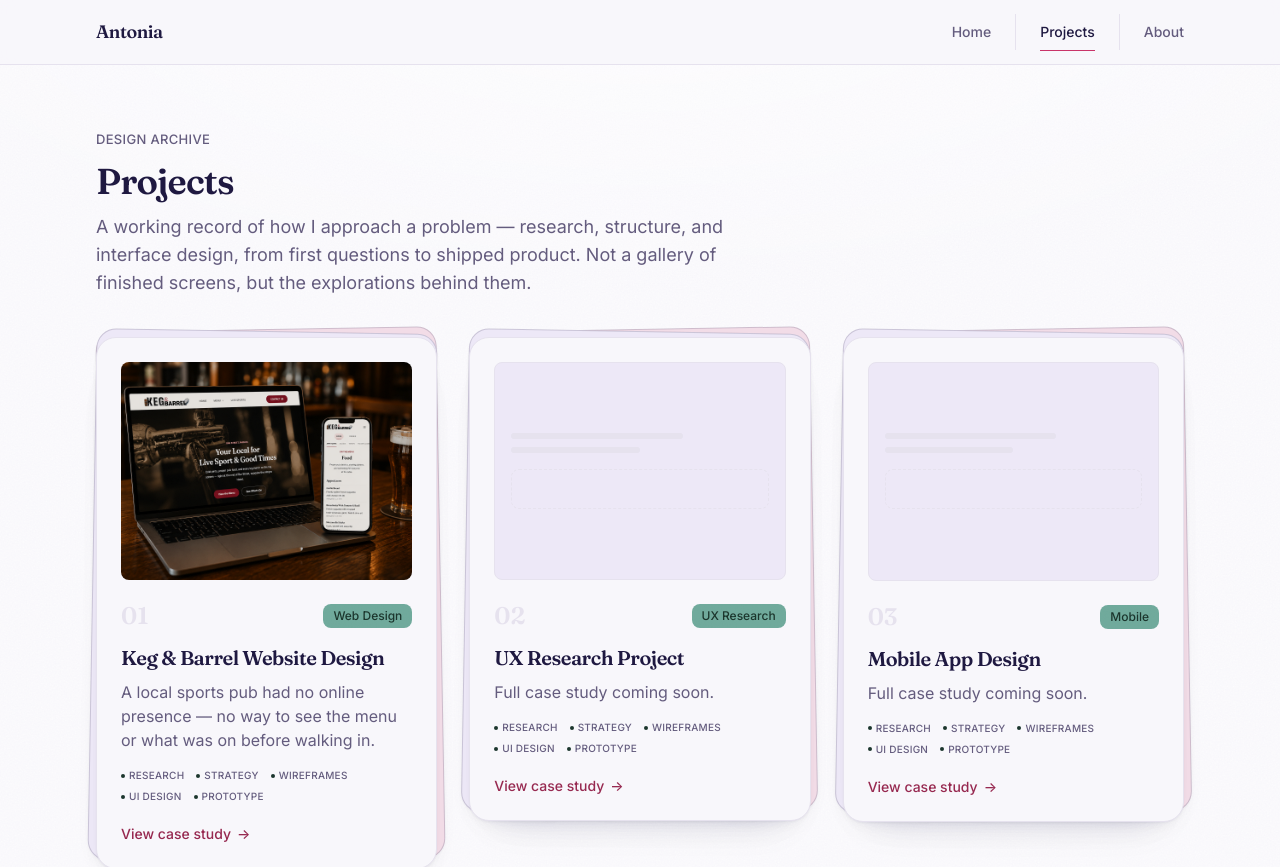
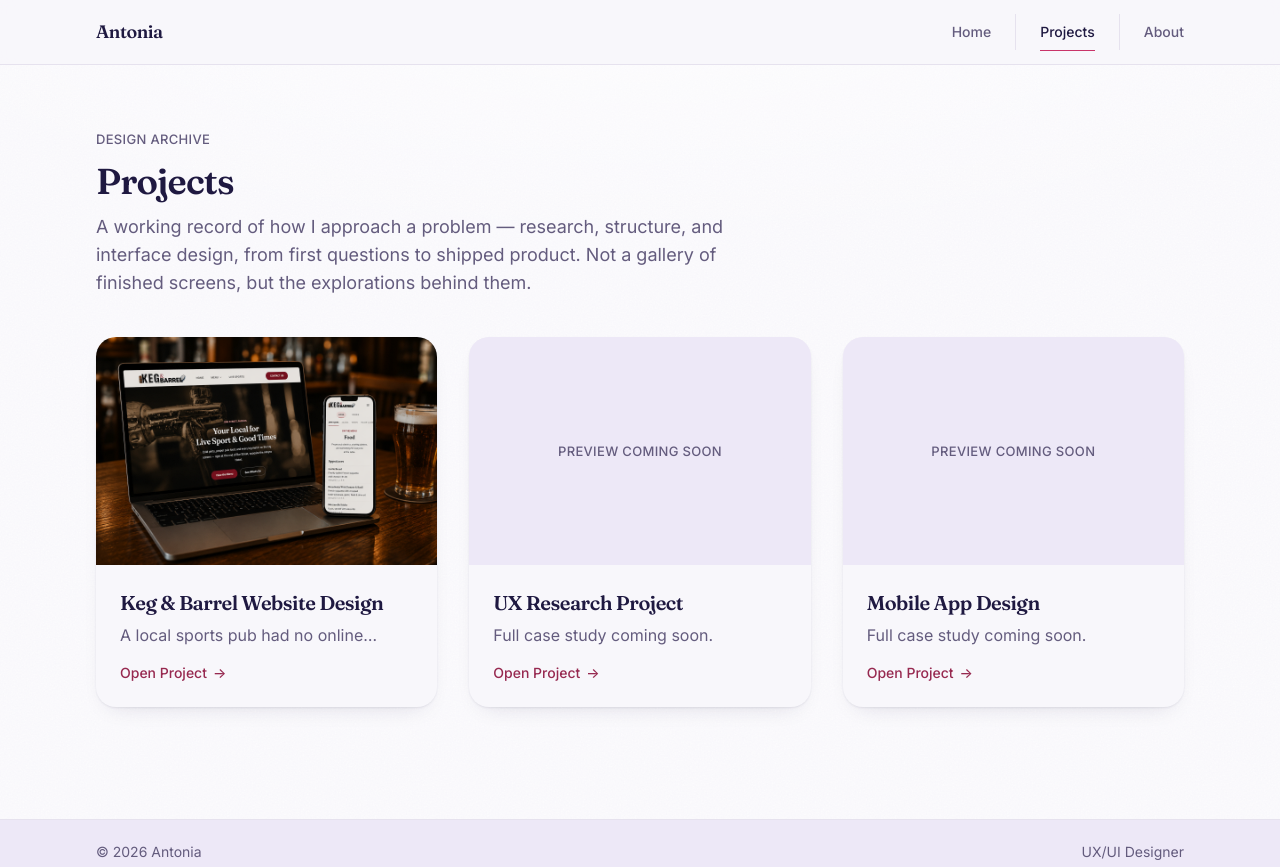
Before and after one commit to antoniaafx/antoniaafx.github.io, a React (Vite) app: page /projects in a window 1280 px wide. Shown: the top 867 px of the page. Built offline with nearby package versions, Linux system fonts and the light colour scheme.

Commit message:
Update ProjectCard.jsx

```diff
--- a/src/components/ProjectCard.jsx
+++ b/src/components/ProjectCard.jsx
@@ -1,128 +1,75 @@
 import { Link } from 'react-router-dom'
 
-// Same 5-stage methodology on every card — a consistent "how I work" badge
-// row, not a per-project claim about which stages were actually documented
-// for that specific project (several of these cards don't have a full case
-// study yet, so nothing here asserts project-specific facts).
-const PROCESS_STAGES = ['Research', 'Strategy', 'Wireframes', 'UI Design', 'Prototype']
-
-function ProjectCard({ index = 0, id, title, description, problemStatement, heroImage, category }) {
-  const number = String(index + 1).padStart(2, '0')
+// A pivot away from the "physical file" language of the previous few
+// passes — no folder tab, no stacked sheets, no resting-state tilt. This
+// reads as an editorial cover instead: a calm, evenly-aligned grid where
+// the only physicality comes from proportion and a refined shadow, not
+// from a permanently skewed card. Rotation now only happens as a hover
+// micro-interaction (see the article's own hover:/focus-within: classes
+// below), not as a fixed per-card identity.
+//
+// Reduced to exactly what was asked for — image, title, one line, "Open
+// Project →" — nothing else. The project number, category tab, and every
+// other field this card used to carry now live only on the case study
+// page itself.
+function ProjectCard({ id, title, description, problemStatement, heroImage }) {
+  const summary = problemStatement || description
 
   return (
-    // Two paper sheets behind the card. Root cause of the last pass not
-    // reading as visible: this wrapper was `relative` with no z-index, so
-    // it never established its own stacking context — the sheets'
-    // negative z-index was being compared against ancestors far beyond
-    // this card (Section backgrounds, sibling grid cells), not reliably
-    // "just behind" it. Fixed with an explicit, self-contained hierarchy:
-    // the wrapper gets `relative z-0` (an explicit, non-auto z-index is
-    // what actually creates a stacking context — `relative` alone does
-    // not), and every layer inside it uses positive z-index (0/1/2)
-    // scoped to that one context, so paint order is guaranteed regardless
-    // of what's around it in the grid. `overflow-visible` is explicit
-    // too, even though nothing here currently clips it.
-    //
-    // Sheets/card all respond to one named hover group (`group/file`, on
-    // this wrapper) rather than the article's own unnamed `group` (kept
-    // only for its existing image-zoom effect), since the sheets are the
-    // article's siblings, not descendants of it. `group-focus-within/file:`
-    // mirrors every `group-hover/file:` state so keyboard focus on the
-    // "View case study" link reveals the same effect hover does. Sheets
-    // are `pointer-events-none` and stay well inside the grid's own
-    // gap-8, so nothing here can be clicked, shift layout, or overlap a
-    // neighbouring card.
-    <div className="group/file relative z-0 overflow-visible">
-      {/* Back sheet — a pale purple tint (accent-soft), already used
-          elsewhere in the palette (::selection, skill badges) rather than
-          a new colour. Border is ink-muted at partial opacity, not the
-          near-invisible `line` token — paper-on-paper needs a visible
-          edge, not just a fill-colour difference, to actually read as a
-          separate sheet.
-          Horizontal offset kept deliberately small — the grid's own
-          gap-8 is what has to absorb it on both sides of every card, and
-          rotation expands a tall rectangle's *visual* bounding box well
-          beyond its raw translate value, so even a modest horizontal
-          number was reading as more crowding than the px suggested. The
-          reveal leans vertical instead: pages stacked behind a file
-          naturally peek out upward more than sideways anyway, so this is
-          the more accurate version of the metaphor, not a compromise. */}
-      <span
-        aria-hidden="true"
-        className="pointer-events-none absolute inset-0 z-0 translate-x-0.5 -translate-y-1 rounded-panel border border-ink-muted/25 bg-accent-soft shadow-soft transition-transform duration-300 [transition-timing-function:cubic-bezier(0.16,1,0.3,1)] lg:translate-x-1 lg:-translate-y-2 lg:-rotate-1 group-hover/file:translate-x-1 group-hover/file:-translate-y-2 group-focus-within/file:translate-x-1 group-focus-within/file:-translate-y-2 lg:group-hover/file:translate-x-1.5 lg:group-hover/file:-translate-y-4 lg:group-hover/file:-rotate-2 lg:group-focus-within/file:translate-x-1.5 lg:group-focus-within/file:-translate-y-4 lg:group-focus-within/file:-rotate-2"
-      />
-      {/* Middle sheet — a warmer/darker off-white (paper-muted), same
-          border treatment and same reduced-horizontal/vertical-led
-          reasoning as the back sheet. */}
-      <span
-        aria-hidden="true"
-        className="pointer-events-none absolute inset-0 z-[1] -translate-x-0.5 -translate-y-0.5 rounded-panel border border-ink-muted/25 bg-paper-muted shadow-soft transition-transform duration-300 [transition-timing-function:cubic-bezier(0.16,1,0.3,1)] lg:-translate-x-1 lg:-translate-y-1.5 lg:rotate-1 group-hover/file:-translate-x-1 group-hover/file:-translate-y-1.5 group-focus-within/file:-translate-x-1 group-focus-within/file:-translate-y-1.5 lg:group-hover/file:-translate-x-1.5 lg:group-hover/file:-translate-y-3 lg:group-hover/file:rotate-2 lg:group-focus-within/file:-translate-x-1.5 lg:group-focus-within/file:-translate-y-3 lg:group-focus-within/file:rotate-2"
-      />
-
-      <article className="group relative z-[2] rounded-panel border border-line bg-paper p-6 shadow-soft transition-[transform,box-shadow] duration-300 [transition-timing-function:cubic-bezier(0.16,1,0.3,1)] hover:shadow-lifted group-hover/file:-translate-y-1 group-hover/file:shadow-lifted group-focus-within/file:-translate-y-1 group-focus-within/file:shadow-lifted">
+    // The article is the whole object now — no outer wrapper needed once
+    // there's no separate tab/sheet elements to keep in sync with it.
+    // Its own hover:/focus-within: (not a `group-hover` from a parent)
+    // drive the lift/rotate/shadow directly, since this element itself
+    // is what's hovered or focused-within. `overflow-hidden` is what
+    // makes the image sit full-bleed at the top while still respecting
+    // the card's own rounded corners.
+    <article className="group relative overflow-hidden rounded-panel bg-paper shadow-[0_1px_2px_rgba(30,24,64,0.08),0_10px_24px_-14px_rgba(30,24,64,0.18)] transition-[transform,box-shadow] duration-300 [transition-timing-function:cubic-bezier(0.16,1,0.3,1)] hover:-translate-y-1 hover:rotate-[1.5deg] hover:shadow-[0_4px_10px_rgba(30,24,64,0.1),0_26px_44px_-18px_rgba(30,24,64,0.26)] focus-within:-translate-y-1 focus-within:rotate-[1.5deg] focus-within:shadow-[0_4px_10px_rgba(30,24,64,0.1),0_26px_44px_-18px_rgba(30,24,64,0.26)]">
       {heroImage ? (
-          <div className="mb-5 aspect-[4/3] overflow-hidden rounded-control bg-paper-muted">
+        // Full-bleed, edge to edge — a cover image, not a thumbnail
+        // sitting inside a second bordered box. The very slight
+        // independent scale + drift on the image (distinct from the
+        // card's own lift) is the "gentle parallax" — the cover and the
+        // image underneath it moving at a faint, different rate.
+        <div className="aspect-[3/2] overflow-hidden">
           <img
             src={heroImage}
             alt={title}
-              className="h-full w-full object-cover transition-transform duration-300 ease-out group-hover:scale-105"
+            className="h-full w-full object-cover transition-transform duration-300 ease-out group-hover:-translate-y-0.5 group-hover:scale-[1.035]"
           />
         </div>
       ) : (
-          // No photo yet — a loose wireframe sketch instead of a blank box,
-          // reading as "still being explored" rather than a missing image.
+        // No photo yet — a plain, quiet placeholder rather than a busy
+        // sketch; the calmer aesthetic this pass asks for doesn't want a
+        // decorative wireframe drawing here either.
         <div
           aria-hidden="true"
-            className="mb-5 flex aspect-[4/3] flex-col justify-center gap-2 rounded-control border border-line bg-paper-muted p-4"
+          className="flex aspect-[3/2] items-center justify-center bg-paper-muted"
         >
-            <span className="h-1.5 w-2/3 rounded-full bg-line" />
-            <span className="h-1.5 w-1/2 rounded-full bg-line" />
-            <span className="mt-2 h-10 rounded-control border border-dashed border-line" />
+          <span className="text-caption font-medium uppercase tracking-wide text-ink-muted">Preview coming soon</span>
         </div>
       )}
 
-        <div className="flex items-start justify-between gap-4">
-          <span className="font-display text-2xl font-semibold text-line">
-            <span className="sr-only">Project </span>
-            {number}
-          </span>
-          {category && (
-            <span className="mt-1 inline-block rounded-control bg-sage px-2.5 py-1 text-xs font-medium text-sage-dark">
-              {category}
-            </span>
-          )}
-        </div>
+      <div className="p-5 sm:p-6">
+        <h3 className="text-xl">{title}</h3>
+        {/* `line-clamp-1`, not 2 — "one concise sentence" is a hard rule
+            here, enforced in CSS with an ellipsis fallback rather than
+            relying on every project's copy happening to already be short
+            enough. */}
+        {summary && <p className="mt-1.5 line-clamp-1 text-ink-soft">{summary}</p>}
 
-        <h3 className="mt-3 text-xl">{title}</h3>
-        {(problemStatement || description) && (
-          <p className="mt-2 text-ink-soft">{problemStatement || description}</p>
-        )}
-
-        <div className="mt-4 flex flex-wrap gap-x-3 gap-y-1.5">
-          {PROCESS_STAGES.map((stage) => (
-            <span
-              key={stage}
-              className="flex items-center gap-1 text-[0.625rem] font-medium uppercase tracking-wide text-ink-muted"
-            >
-              <span aria-hidden="true" className="h-1 w-1 rounded-full bg-sage-dark" />
-              {stage}
-            </span>
-          ))}
-        </div>
-
-        {/* Stretched-link pattern: the whole card is hoverable (image zoom,
-            shadow) so the whole card should be clickable, not just this text —
-            a single real anchor whose hit area is expanded via ::after rather
-            than wrapping the card in a second, nested link. */}
+        {/* Stretched-link pattern: the whole cover is hoverable, so the
+            whole cover should be clickable — one real anchor whose hit
+            area is expanded via ::after rather than a second, nested
+            link wrapping the card. */}
         <Link
           to={`/projects/${id}`}
-          className="mt-5 flex w-fit items-center gap-1.5 text-sm font-medium text-accent-dark underline-offset-4 hover:underline after:absolute after:inset-0 after:content-['']"
+          className="mt-4 flex w-fit items-center gap-1.5 text-sm font-medium text-accent-dark underline-offset-4 hover:underline after:absolute after:inset-0 after:content-['']"
         >
-          View case study
+          Open Project
           <span aria-hidden="true">→</span>
         </Link>
+      </div>
     </article>
-    </div>
   )
 }
 
```
Lines whose indentation alone changed are shown as unchanged.
